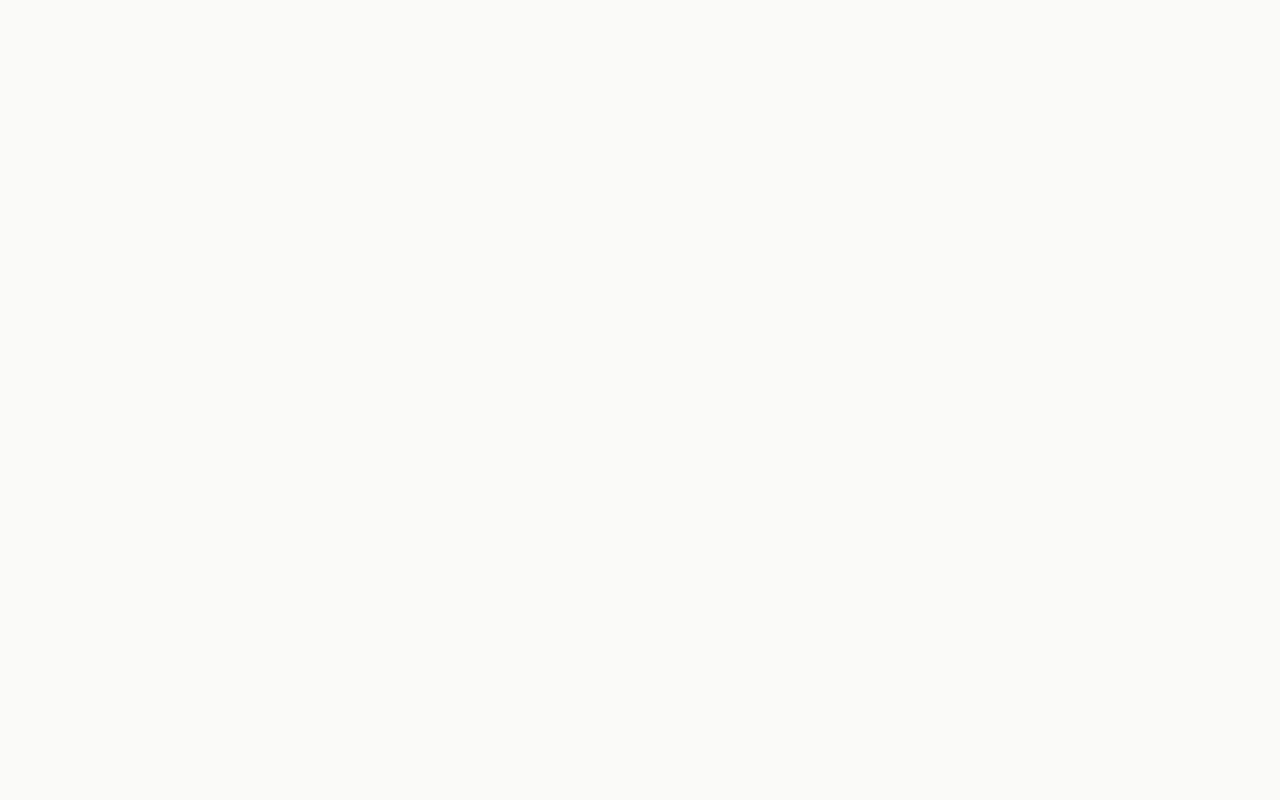
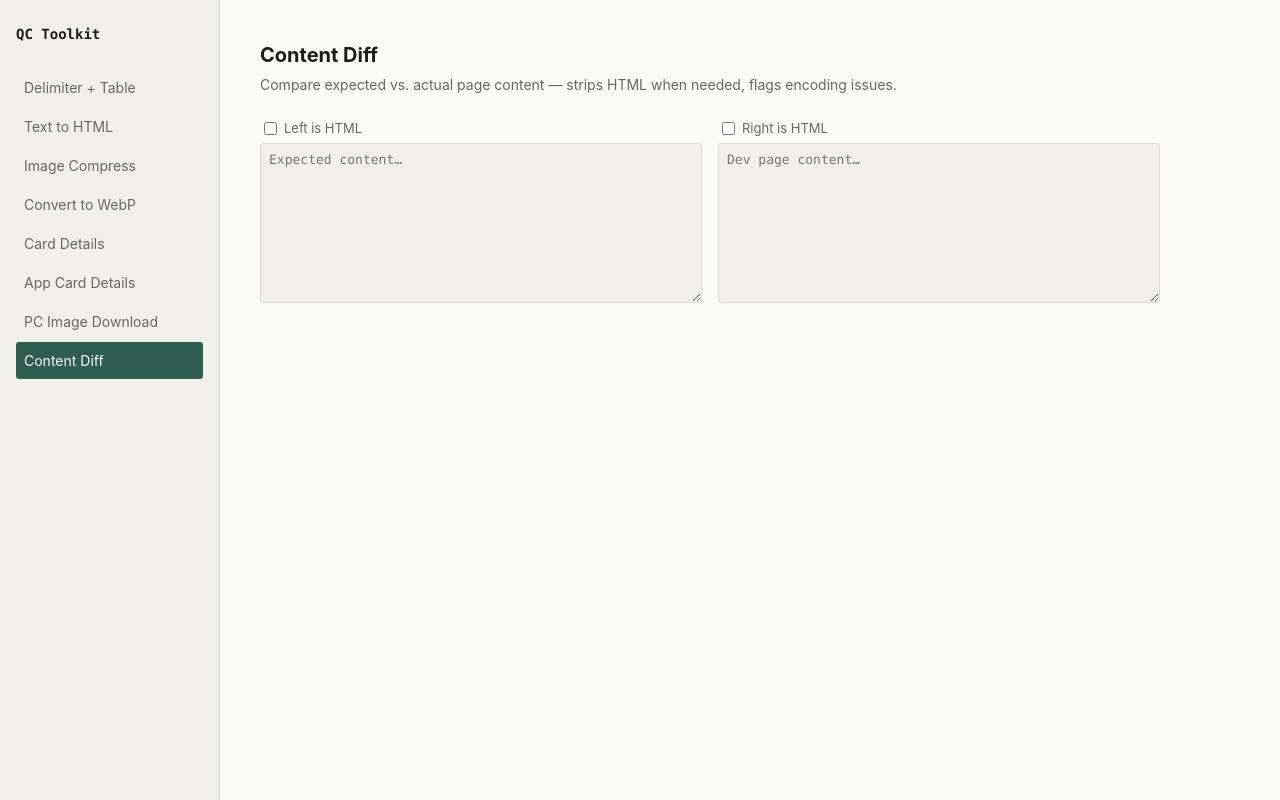
Before and after one commit to ranajitdey-spec/qc-toolkit, a React (Vite) app: page /tools/content-diff in a window 1280 px wide. Before the commit this address had no page. Built offline with nearby package versions, Linux system fonts and the light colour scheme.

Commit message:
Add Content Diff tool: HTML-aware comparison with encoding-issue

```diff
--- a/package.json
+++ b/package.json
@@ -11,6 +11,7 @@
   },
   "dependencies": {
     "@jsquash/webp": "^1.5.0",
+    "diff": "^9.0.0",
     "driver.js": "^1.8.0",
     "react": "^19.2.8",
     "react-dom": "^19.2.8",
--- /dev/null
+++ b/src/tools/content-diff/index.tsx
@@ -0,0 +1,65 @@
+import { useMemo, useState } from "react";
+import { computeDiff, detectEncodingFlags, normalizeRaw, stripHtml } from "./logic";
+import sharedStyles from "../shared.module.css";
+import styles from "./styles.module.css";
+
+export default function ContentDiff() {
+  const [left, setLeft] = useState("");
+  const [right, setRight] = useState("");
+  const [leftIsHtml, setLeftIsHtml] = useState(false);
+  const [rightIsHtml, setRightIsHtml] = useState(false);
+
+  const leftText = useMemo(() => (leftIsHtml ? stripHtml(left) : normalizeRaw(left)), [left, leftIsHtml]);
+  const rightText = useMemo(() => (rightIsHtml ? stripHtml(right) : normalizeRaw(right)), [right, rightIsHtml]);
+
+  const diff = useMemo(() => computeDiff(leftText, rightText), [leftText, rightText]);
+
+  const flags = useMemo(
+    () => [...detectEncodingFlags(leftText, "Left"), ...detectEncodingFlags(rightText, "Right")],
+    [leftText, rightText],
+  );
+
+  return (
+    <div className={sharedStyles.page} style={{ maxWidth: 900 }}>
+      <h1 className={sharedStyles.title}>Content Diff</h1>
+      <p className={sharedStyles.sub}>Compare expected vs. actual page content — strips HTML when needed, flags encoding issues.</p>
+
+      <div className={styles.grid}>
+        <div className={styles.col}>
+          <label>
+            <input type="checkbox" checked={leftIsHtml} onChange={(e) => setLeftIsHtml(e.target.checked)} />
+            Left is HTML
+          </label>
+          <textarea value={left} onChange={(e) => setLeft(e.target.value)} placeholder="Expected content…" />
+        </div>
+        <div className={styles.col}>
+          <label>
+            <input type="checkbox" checked={rightIsHtml} onChange={(e) => setRightIsHtml(e.target.checked)} />
+            Right is HTML
+          </label>
+          <textarea value={right} onChange={(e) => setRight(e.target.value)} placeholder="Dev page content…" />
+        </div>
+      </div>
+
+      {flags.length > 0 && (
+        <div className={styles.flagsBox}>
+          {flags.map((f, i) => (
+            <div key={i} className={styles.flagItem}>
+              <span className={styles.flagSnippet}>{f.snippet}</span> — {f.note}
+            </div>
+          ))}
+        </div>
+      )}
+
+      {(left || right) && (
+        <div className={styles.diffOutput}>
+          {diff.map((part, i) => (
+            <span key={i} className={part.added ? styles.added : part.removed ? styles.removed : undefined}>
+              {part.value}
+            </span>
+          ))}
+        </div>
+      )}
+    </div>
+  );
+}
--- /dev/null
+++ b/src/tools/content-diff/logic.ts
@@ -0,0 +1,52 @@
+import { diffWords, type Change } from "diff";
+
+/** Strips HTML tags and decodes entities correctly via the browser's own parser. */
+export function stripHtml(html: string): string {
+  const doc = new DOMParser().parseFromString(html, "text/html");
+  return (doc.body.textContent ?? "").replace(/\s+/g, " ").trim();
+}
+
+export function normalizeRaw(text: string): string {
+  return text.replace(/\s+/g, " ").trim();
+}
+
+export interface EncodingFlag {
+  snippet: string;
+  note: string;
+}
+
+const MOJIBAKE_PATTERNS: [RegExp, string][] = [
+  [/â€™/g, "Mojibake apostrophe (â€™) — likely UTF-8 content served/read as Latin-1."],
+  [/â€œ|â€\x9d/g, "Mojibake curly quote (â€œ / â€\x9d) — likely UTF-8 read as Latin-1."],
+  [/â€“|â€”/g, "Mojibake dash (â€“ / â€”) — likely UTF-8 read as Latin-1."],
+  [/Ã©|Ã¨|Ã¢|Ã‰/g, "Mojibake accented character (Ã...) — likely UTF-8 read as Latin-1."],
+  [/Â /g, "Stray 'Â' before a space — classic UTF-8-as-Latin1 artifact."],
+];
+
+const LITERAL_ENTITY = /&[a-zA-Z#][a-zA-Z0-9]*;/g;
+
+export function detectEncodingFlags(text: string, label: string): EncodingFlag[] {
+  const flags: EncodingFlag[] = [];
+
+  for (const [pattern, note] of MOJIBAKE_PATTERNS) {
+    const matches = text.match(pattern);
+    if (matches) {
+      flags.push({ snippet: `${label}: "${matches[0]}"`, note });
+    }
+  }
+
+  const entityMatches = text.match(LITERAL_ENTITY);
+  if (entityMatches) {
+    const unique = [...new Set(entityMatches)].slice(0, 5).join(", ");
+    flags.push({
+      snippet: `${label}: ${unique}`,
+      note: "Literal HTML entity left undecoded in plain text — check how this content was pasted/exported.",
+    });
+  }
+
+  return flags;
+}
+
+export function computeDiff(left: string, right: string): Change[] {
+  return diffWords(left, right);
+}
--- /dev/null
+++ b/src/tools/content-diff/styles.module.css
@@ -0,0 +1,71 @@
+.grid {
+  display: grid;
+  grid-template-columns: 1fr 1fr;
+  gap: var(--space-3);
+  margin-bottom: var(--space-3);
+}
+
+.col label {
+  display: flex;
+  align-items: center;
+  gap: var(--space-1);
+  font-size: 13px;
+  color: var(--text-muted);
+  margin-bottom: var(--space-1);
+}
+
+.col textarea {
+  width: 100%;
+  min-height: 160px;
+  border: 1px solid var(--border);
+  border-radius: var(--radius);
+  background: var(--surface);
+  padding: var(--space-2);
+  font-family: var(--font-mono);
+  font-size: 13px;
+  resize: vertical;
+}
+
+.diffOutput {
+  border: 1px solid var(--border);
+  border-radius: var(--radius);
+  background: var(--surface);
+  padding: var(--space-3);
+  font-size: 14px;
+  line-height: 1.7;
+  margin-bottom: var(--space-3);
+  white-space: pre-wrap;
+}
+
+.added {
+  background: #d4f565;
+  color: #1c1b19;
+  border-radius: 2px;
+  padding: 0 2px;
+}
+
+.removed {
+  background: #ff9eb5;
+  color: #1c1b19;
+  text-decoration: line-through;
+  border-radius: 2px;
+  padding: 0 2px;
+}
+
+.flagsBox {
+  border: 1px solid var(--danger);
+  border-radius: var(--radius);
+  background: var(--surface);
+  padding: var(--space-3);
+  margin-bottom: var(--space-3);
+}
+
+.flagItem {
+  font-size: 13px;
+  margin-bottom: var(--space-1);
+}
+
+.flagSnippet {
+  font-family: var(--font-mono);
+  color: var(--danger);
+}
--- a/src/tools/registry.ts
+++ b/src/tools/registry.ts
@@ -60,4 +60,11 @@ export const tools: ToolMeta[] = [
     description: "Paste a card URL, get just the _pc preview image, nothing else.",
     component: lazy(() => import("./pc-download")),
   },
+    {
+    id: "content-diff",
+    path: "/tools/content-diff",
+    name: "Content Diff",
+    description: "Side-by-side content comparison with HTML stripping and encoding-issue flags.",
+    component: lazy(() => import("./content-diff")),
+  },
 ];
```
Also changed, not shown: 1 other file (tests, documents, lock files or other folders).
